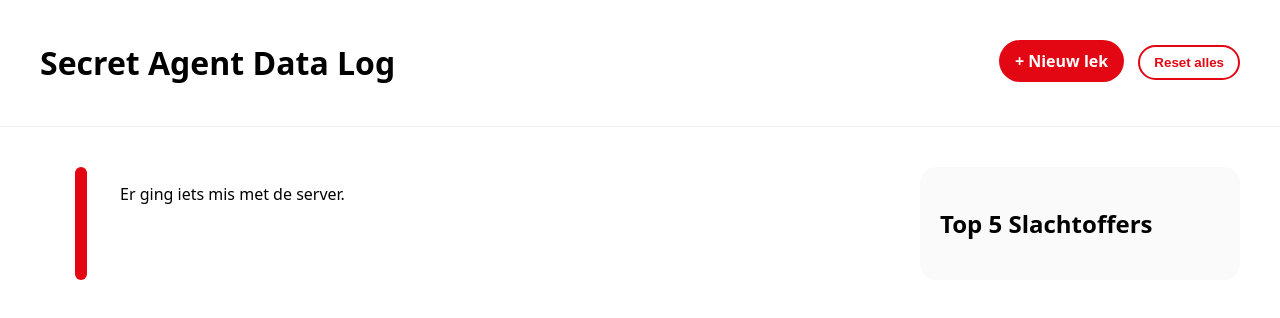
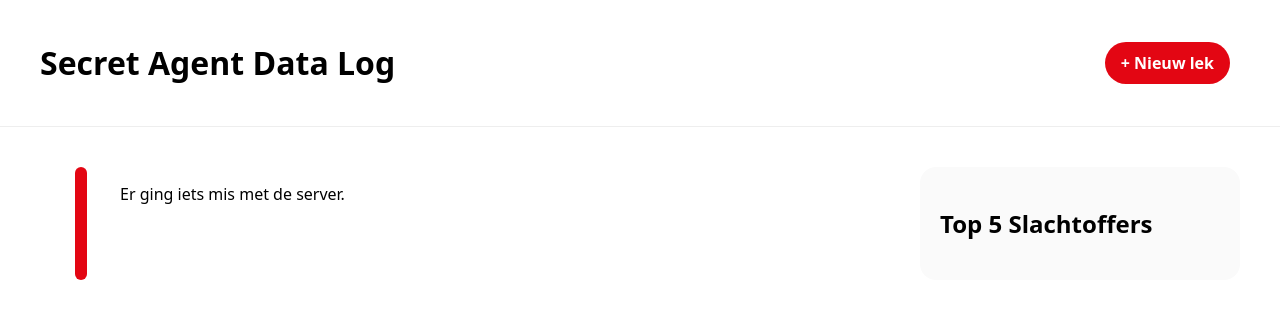
Before and after one commit to Muis1518/Secret-agent-data-log, a website: page index.html in a window 1280 px wide. Drawn offline with Linux system fonts and the light colour scheme; no server answers.

Commit message:
Update index.html

```diff
--- a/index.html
+++ b/index.html
@@ -13,7 +13,7 @@
   <h1>Secret Agent Data Log</h1>
   <div>
     <a href="add.html" class="add-button">+ Nieuw lek</a>
-    <button id="resetData" class="reset-button">Reset alles</button>
+    <!-- <button id="resetData" class="reset-button">Reset alles</button> -->
   </div>
 </header>
 
```
